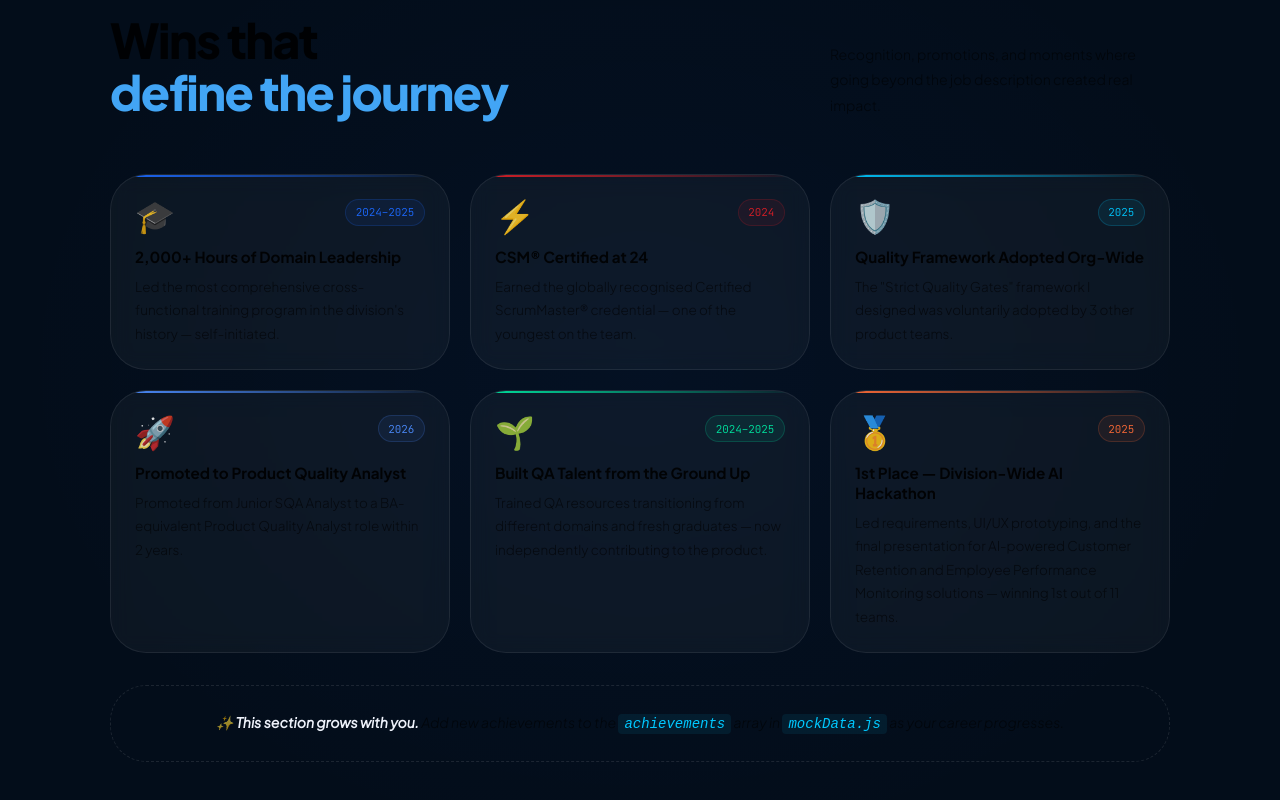
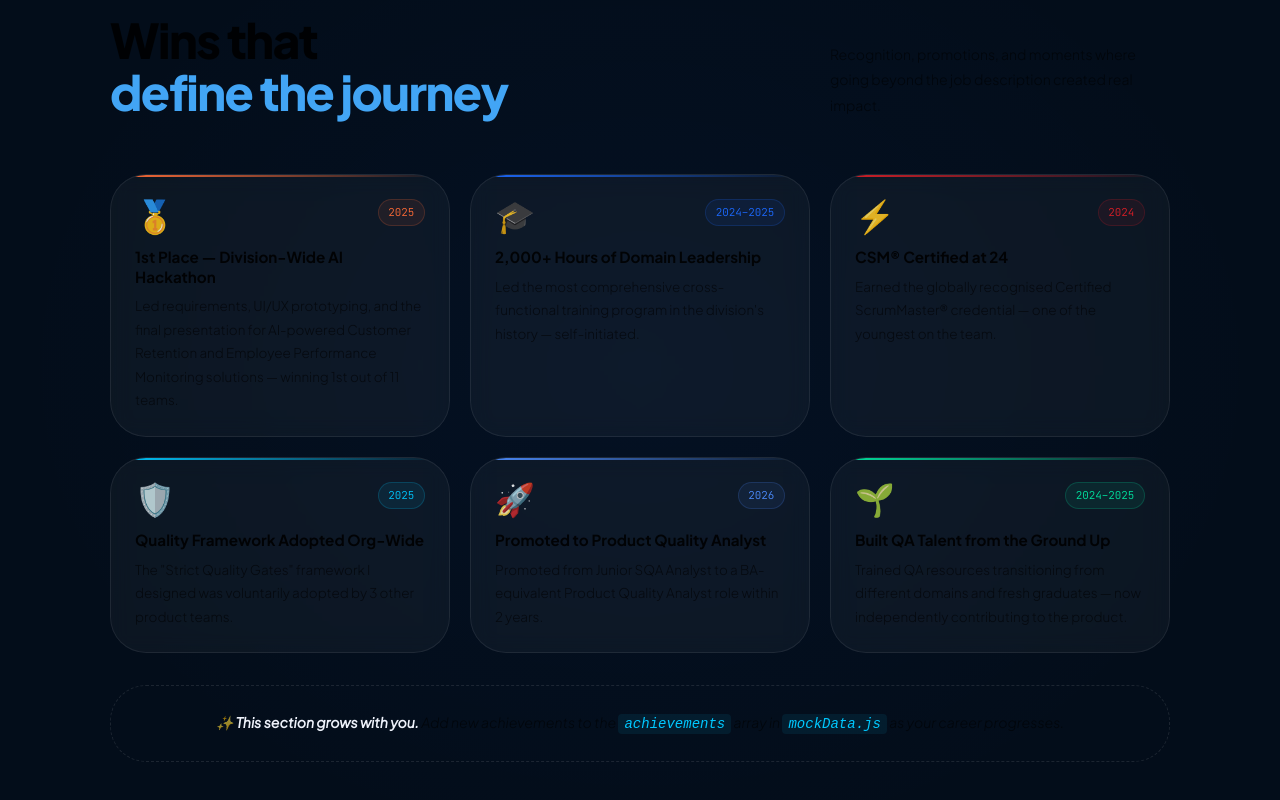
Before and after one commit to shironigun/shironigun.github.io, a React (Vite) app: page / in a window 1280 px wide. Shown: the part 9895-10695 px from the top of the page. Built offline with nearby package versions, Linux system fonts and the light colour scheme.

Commit message:
Move hackathon win to 1st in achievements

```diff
--- a/src/data/mockData.js
+++ b/src/data/mockData.js
@@ -967,6 +967,15 @@ export const caseStudies = [
 // ─── ACHIEVEMENTS ─────────────────────────────────────────────────
 export const achievements = [
   {
+    id: "hackathon",
+    icon: "🥇",
+    title: "1st Place — Division-Wide AI Hackathon",
+    detail:
+      "Led requirements, UI/UX prototyping, and the final presentation for AI-powered Customer Retention and Employee Performance Monitoring solutions — winning 1st out of 11 teams.",
+    year: "2025",
+    color: "#ff6c37",
+  },
+  {
     id: "domain",
     icon: "🎓",
     title: "2,000+ Hours of Domain Leadership",
@@ -1010,15 +1019,6 @@ export const achievements = [
       "Trained QA resources transitioning from different domains and fresh graduates — now independently contributing to the product.",
     year: "2024–2025",
     color: "#00e5a0",
-  },
-  {
-    id: "hackathon",
-    icon: "🥇",
-    title: "1st Place — Division-Wide AI Hackathon",
-    detail:
-      "Led requirements, UI/UX prototyping, and the final presentation for AI-powered Customer Retention and Employee Performance Monitoring solutions — winning 1st out of 11 teams.",
-    year: "2025",
-    color: "#ff6c37",
   },
 ];
 
```
